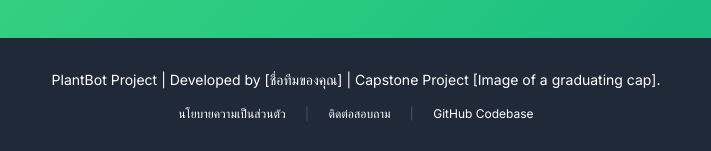
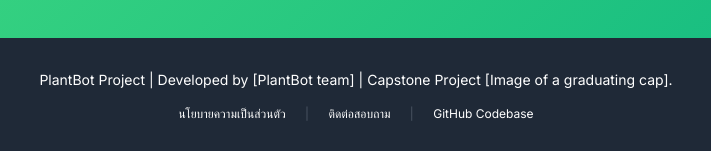
Before and after one commit to Rachata212135/plantbot-official, a plain HTML site: page New Text Document.html in a window 1280 px wide. Shown: the part 3752-3903 px from the top of the page, 284-995 px from the left. Drawn offline with nearby package versions, Linux system fonts and the light colour scheme.

Commit message:
Plantbot.html

```diff
--- a/New Text Document.html
+++ b/New Text Document.html
@@ -247,7 +247,7 @@
     <!-- 7. Footer -->
     <footer class="bg-gray-800 text-white py-8">
         <div class="max-w-7xl mx-auto px-4 sm:px-6 lg:px-8 text-center">
-            <p class="text-sm mb-4">PlantBot Project | Developed by [ชื่อทีมของคุณ] | Capstone Project [Image of a graduating cap].</p>
+            <p class="text-sm mb-4">PlantBot Project | Developed by [PlantBot team] | Capstone Project [Image of a graduating cap].</p>
             <div class="space-x-4 text-xs">
                 <a href="#" class="hover:text-green-400 transition duration-300">นโยบายความเป็นส่วนตัว</a>
                 <span class="text-gray-600">|</span>
```
